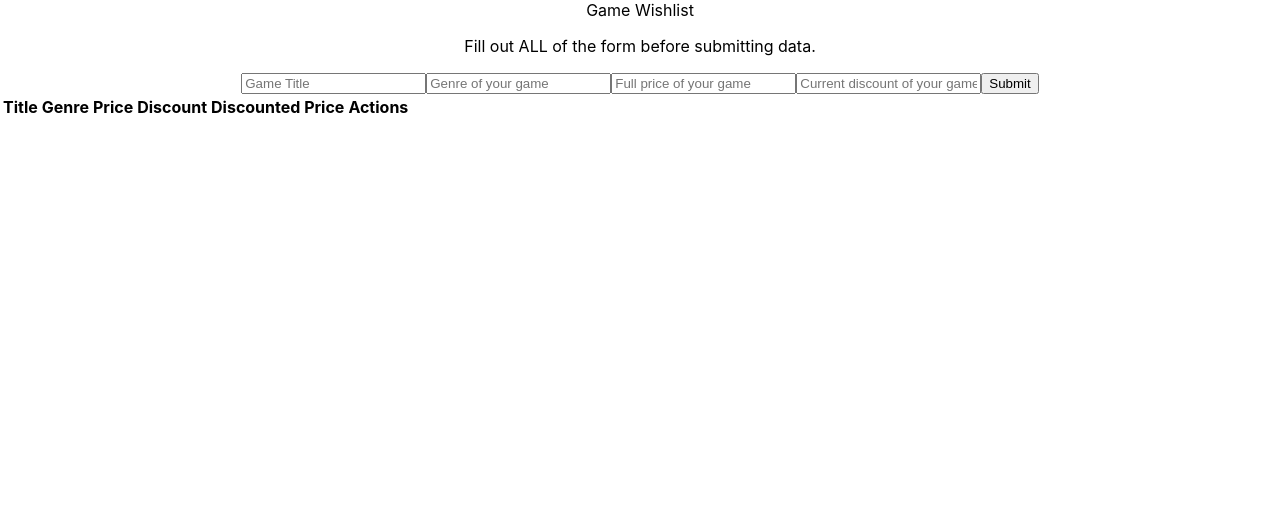
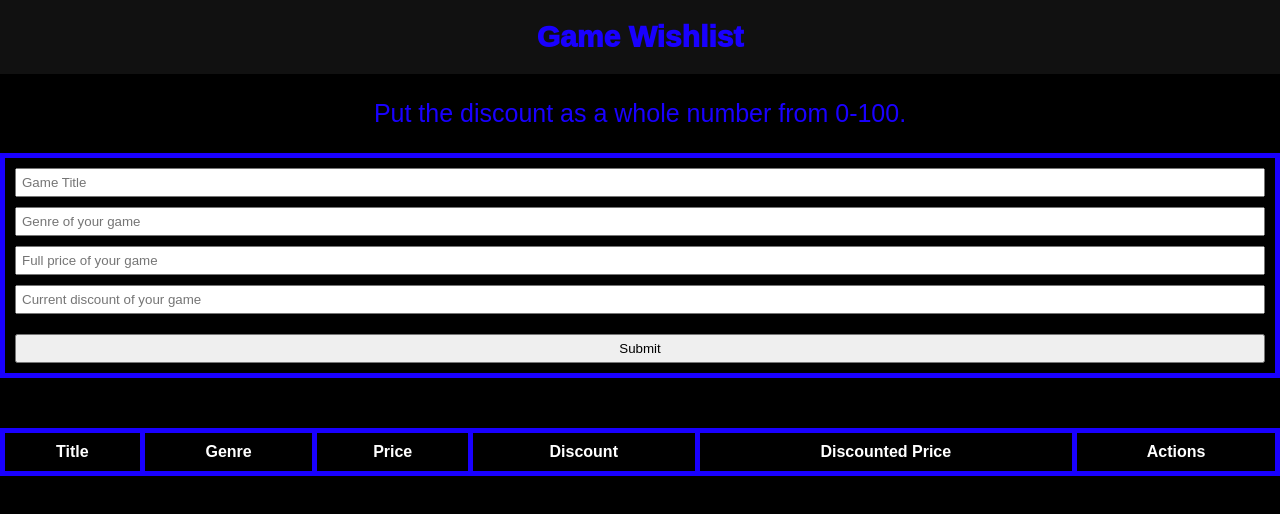
Before and after one commit to mkneuffer/final_project, a React (Create React App) app: page / in a window 1280 px wide. Shown: the top 514 px of the page. Built offline with nearby package versions, Linux system fonts and the light colour scheme.

Commit message:
Low effort stylization
Feel free to update to better reflect the original page

```diff
--- a/src/App.css
+++ b/src/App.css
@@ -1,38 +1,51 @@
-.App {
+body {
+  font-family: "Ubuntu", sans-serif;
+  background: black(124, 178, 133);
+  color: white;
+  background-color: black;
+}
+
+header {
+  background: rgb(17, 17, 17);
+  padding: 20px;
+  text-align: center;
+  color: rgb(25, 0, 255);
+  font-size: 30px;
+  font-weight: 1000;
+}
+
+p {
+  text-align: center;
+  font-size: 25px;
+  color: rgb(25, 0, 255);
+}
+
+form {
+  margin-top: 20px;
+  display: flex;
+  flex-direction: column;
+  border: 5px solid rgb(25, 0, 255);
+  padding: 10px;
+}
+
+input {
+  margin-bottom: 10px;
+  padding: 5px;
+}
+
+button {
+  margin-top: 10px;
+  padding: 5px;
+}
+
+table {
+  margin-top: 50px;
+  border-collapse: collapse;
+  width: 100%;
+}
+
+th, td {
+  border: 5px solid rgb(25, 0, 255);
+  padding: 10px;
   text-align: center;
 }
-
-.App-logo {
-  height: 40vmin;
-  pointer-events: none;
-}
-
-@media (prefers-reduced-motion: no-preference) {
-  .App-logo {
-    animation: App-logo-spin infinite 20s linear;
-  }
-}
-
-.App-header {
-  background-color: #282c34;
-  min-height: 100vh;
-  display: flex;
-  flex-direction: column;
-  align-items: center;
-  justify-content: center;
-  font-size: calc(10px + 2vmin);
-  color: white;
-}
-
-.App-link {
-  color: #61dafb;
-}
-
-@keyframes App-logo-spin {
-  from {
-    transform: rotate(0deg);
-  }
-  to {
-    transform: rotate(360deg);
-  }
-}
--- a/src/App.js
+++ b/src/App.js
@@ -88,7 +88,7 @@ function App() {
       <header>
         Game Wishlist
       </header>
-      <p>Fill out ALL of the form before submitting data.</p>
+      <p>Put the discount as a whole number from 0-100.</p>
       <form id="wishlistForm" onSubmit={handleSubmit}>
         <input
           type="text"
```
